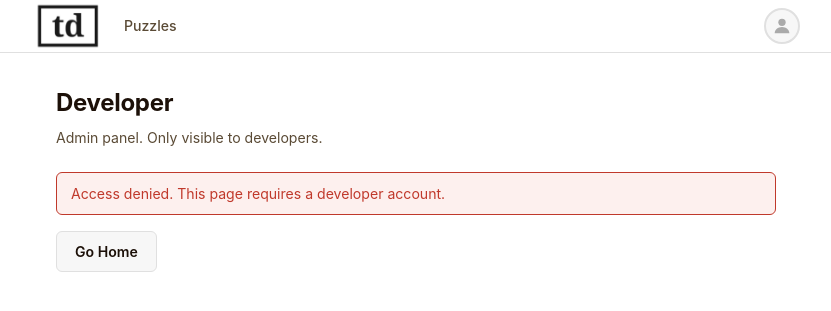
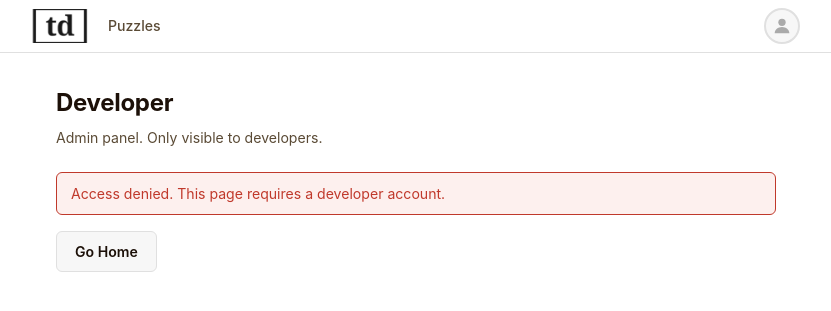
Before and after one commit to tomdunkley/puzzle-app-backend, a Django app: template web_app/games/templates/games/dev.html in a window 1280 px wide. Shown: the top 311 px of the page, without its empty margins (224-1055 px from the left). Run offline with Django 5.2, Linux system fonts and the light colour scheme; the template is opened without the code that fills it, so the values that code supplies are empty.

Commit message:
reduce td nav icon size (56x34px crop)
Co-Authored-By: Claude Sonnet 4.6 <noreply@anthropic.com>

```diff
--- a/web_app/games/static/games/css/style.css
+++ b/web_app/games/static/games/css/style.css
@@ -41,15 +41,15 @@ input, textarea, select { font-family: inherit; }
   display: inline-block;
   flex-shrink: 0;
   line-height: 0;
-  width: 72px;
-  height: 44px;
+  width: 56px;
+  height: 34px;
   overflow: hidden;
 }
 .td-icon img {
   display: block;
-  width: 100px;
-  height: 100px;
-  margin: -28px -14px;
+  width: 90px;
+  height: 90px;
+  margin: -28px -17px;
 }
 
 /* ── Navigation ────────────────────────────────────────────────── */
```
